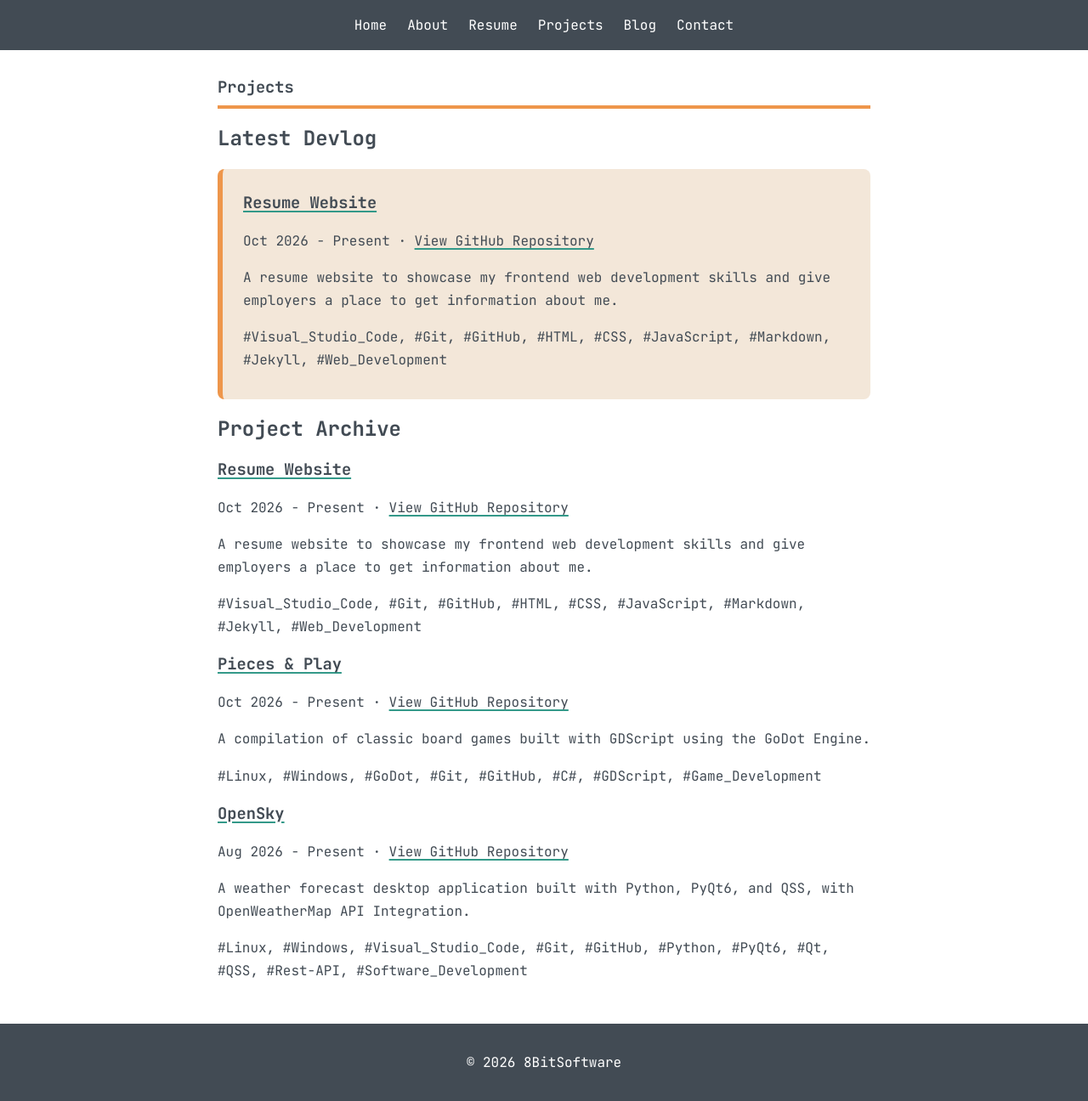
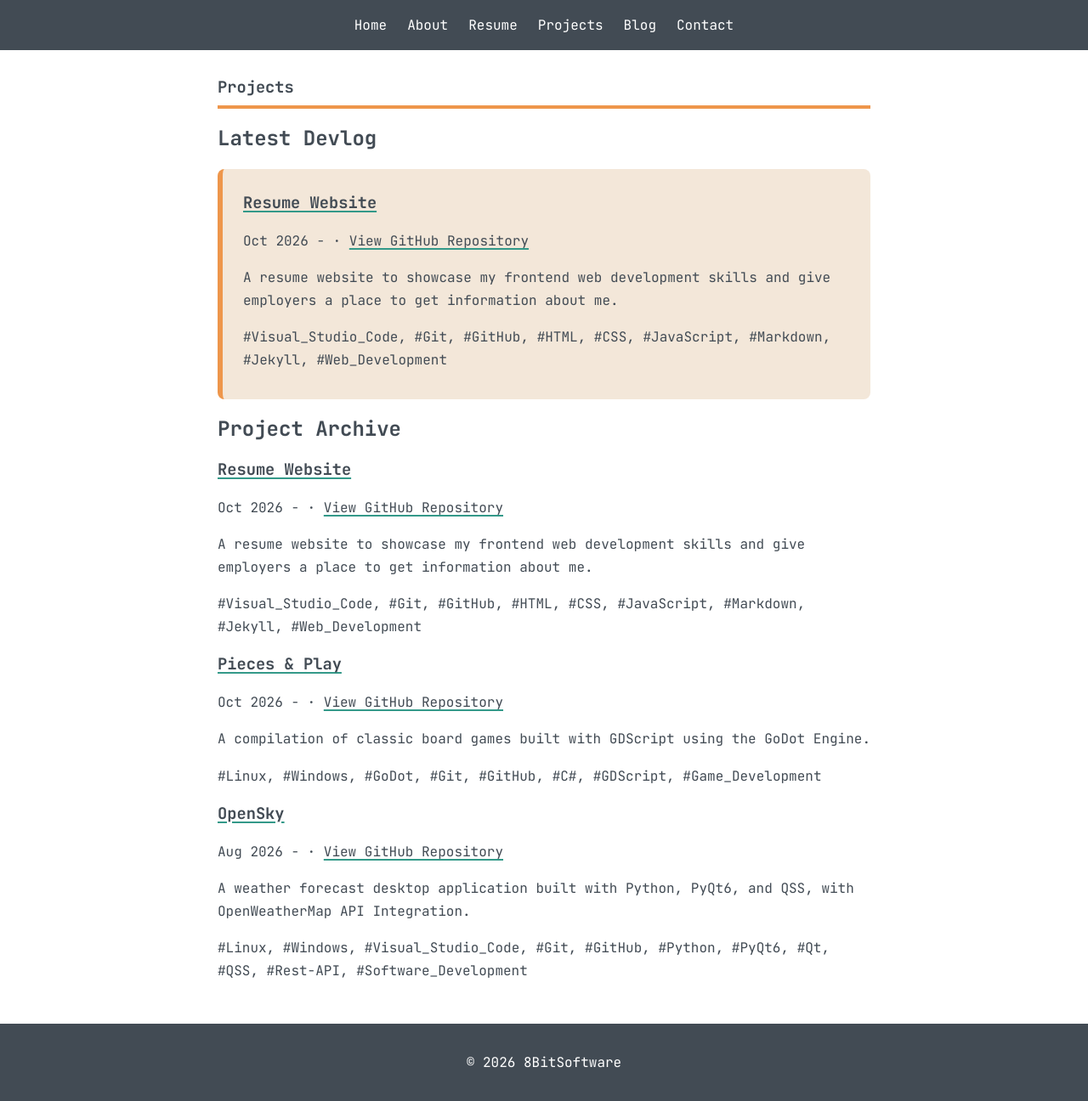
Before and after one commit to 8Bitsian/Resume, a Jekyll site: the page built from pages/projects.md, in a window 1280 px wide. Shown: the whole page at 85% size. Built offline with Jekyll 4.4.1, drawn with Linux system fonts in a browser that asks for light colours.

Commit message:
new file:   .gitignore 	new file:   Gemfile 	new file:   Gemfile.lock 	modified:   _includes/project-feed.html 	modified:   _layouts/default.html 	modified:   _layouts/devlog.html 	modified:   _layouts/projects.html 	new file:   assets/img/favicon.svg 	modified:   pages/resume.md

```diff
--- /dev/null
+++ b/Gemfile
@@ -0,0 +1,4 @@
+source "https://rubygems.org"
+
+gem "github-pages", group: :jekyll_plugins
+gem "webrick", "~> 1.8"
--- a/_includes/project-feed.html
+++ b/_includes/project-feed.html
@@ -1,7 +1,6 @@
 <aside class="project-archive" aria-label="Project archive">
   <h2>Project Archive</h2>
 
-  {% assign sorted_projects = site.devlog | sort: "start_date" | reverse %}
   {% assign projects = site.devlog | sort: "start_date" | reverse %}
 
   {% if projects.size > 0 %}
@@ -14,14 +13,14 @@
             <time datetime="{{ project.start_date | date_to_xmlschema }}">
               {{ project.start_date | date: "%b %Y" }}
             </time>
-            -
-            {% unless project.end_date == blank %}
-              Present
+            {% if project.end_date == blank %}
+              - Present
             {% else %}
+              -
               <time datetime="{{ project.end_date | date_to_xmlschema }}">
                 {{ project.end_date | date: "%b %Y" }}
               </time>
-            {% endunless %}
+            {% endif %}
             {% if project.repo %}
               · <a href="{{ project.repo }}">View GitHub Repository</a>
             {% endif %}
--- a/_layouts/default.html
+++ b/_layouts/default.html
@@ -5,7 +5,7 @@
   <meta charset="utf-8">
   <meta name="viewport" content="width=device-width, initial-scale=1">
   <title>{{ page.title }} | {{ site.title }}</title>
-  <link rel="icon" href="{{ '/assets/img/favicon.ico' | relative_url }}">
+  <link rel="icon" href="{{ '/assets/img/favicon.svg' | relative_url }}" type="image/svg+xml">
   <link rel="stylesheet" href="{{ site.stylesheet | relative_url }}">
   {% if page.layout == "blog" %}
     <link rel="stylesheet" href="{{ '/assets/css/blog.css' | relative_url }}">
--- a/_layouts/projects.html
+++ b/_layouts/projects.html
@@ -17,14 +17,14 @@ layout: default
           <time datetime="{{ latest.start_date | date_to_xmlschema }}">
             {{ latest.start_date | date: "%b %Y" }}
           </time>
-          -
-          {% unless latest.end_date == blank %}
-            Present
+          {% if latest.end_date == blank %}
+            - Present
           {% else %}
+            -
             <time datetime="{{ latest.end_date | date_to_xmlschema }}">
               {{ latest.end_date | date: "%b %Y" }}
             </time>
-          {% endunless %}
+          {% endif %}
           {% if latest.repo %}
             · <a href="{{ latest.repo }}">View GitHub Repository</a>
           {% endif %}
```
Also changed, not shown: _layouts/devlog.html (+6 -4 lines), pages/resume.md (+1 -1 lines), Gemfile.lock (added), assets/img/favicon.svg (added), 1 other file.
